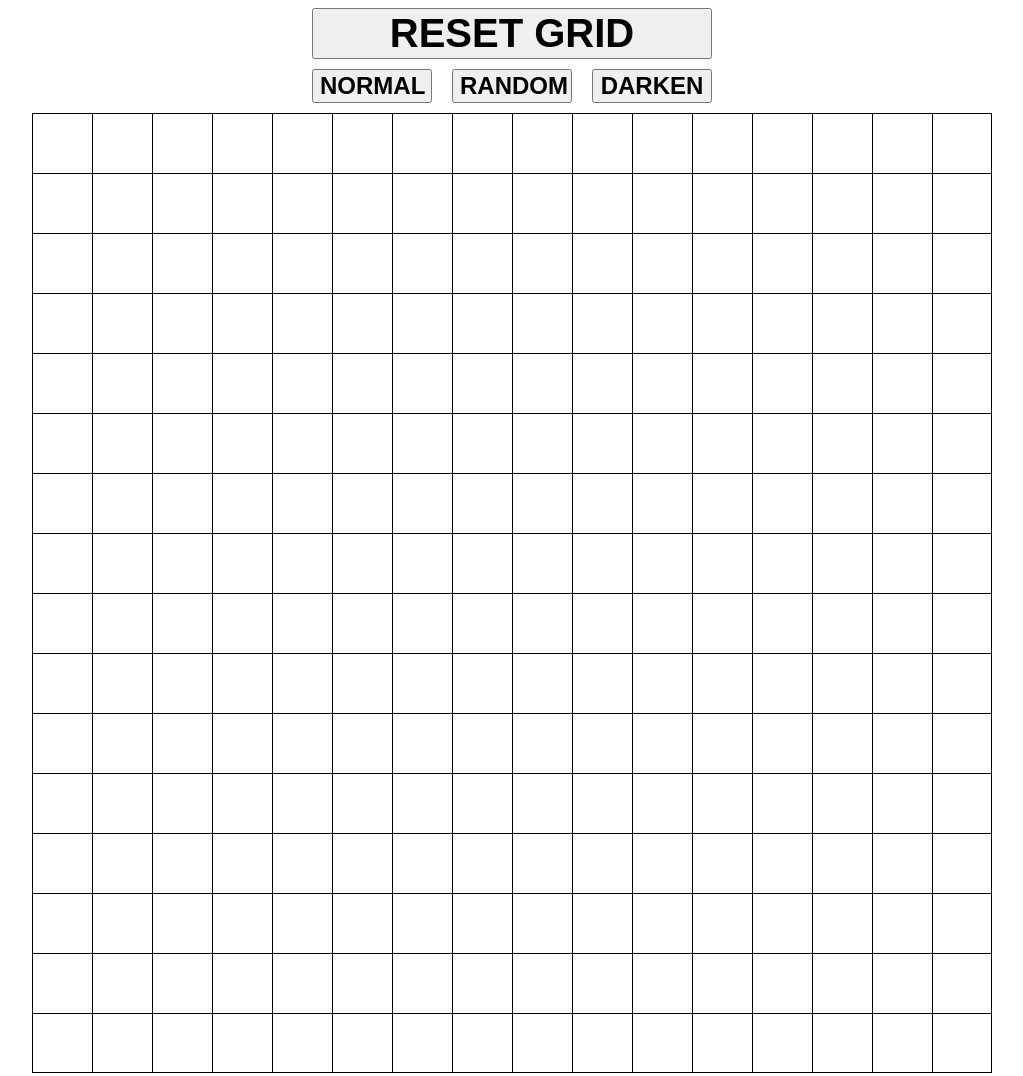
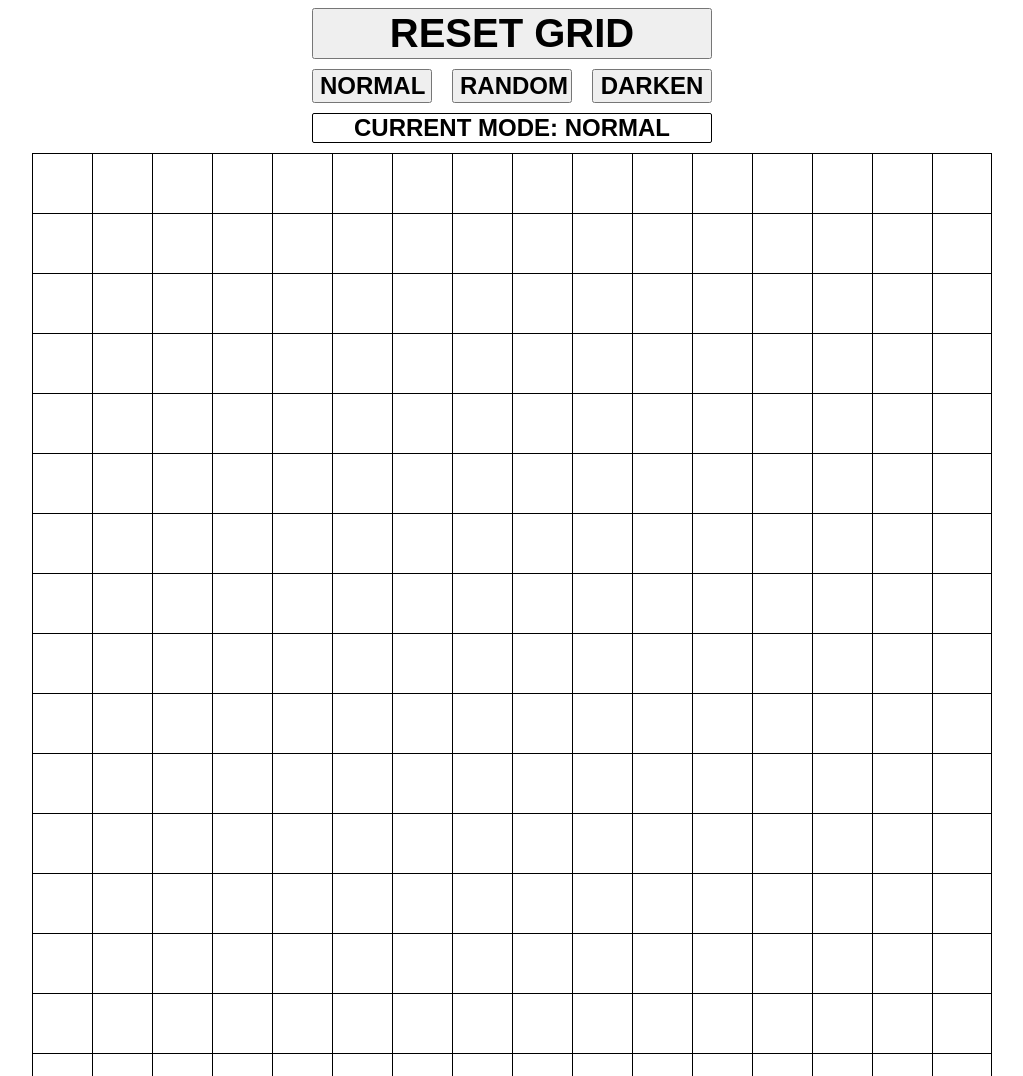
Before and after one commit to johann219/etch-a-sketch, a plain HTML site: page index.html in a window 1280 px wide. Shown: the top 1076 px of the page, without its empty margins (128-1151 px from the left). Drawn offline with Linux system fonts and the light colour scheme.

Commit message:
Add text field indicating what mode is active

```diff
--- a/index.html
+++ b/index.html
@@ -15,6 +15,7 @@
         <button id="btn-random" class="btn-mode">RANDOM</button>
         <button id="btn-darken" class="btn-mode">DARKEN</button>
       </div>
+      <div class="current-mode">CURRENT MODE: NORMAL</div>
     </div>
     <div class="container">
 
--- a/styles.css
+++ b/styles.css
@@ -44,6 +44,7 @@
   width: 100%;
   display: flex;
   justify-content: space-between;
+  margin-bottom: 10px;
 }
 
 .btn {
@@ -57,5 +58,14 @@
   width: 120px;
   font-size: 24px;
   font-weight: 700;
+}
+
+.current-mode {
+  width: 100%;
+  font-size: 24px;
+  font-weight: 700;
+  text-align: center;
   margin-bottom: 10px;
+  border: 1px solid black;
+  border-radius: 2px;
 }
```
